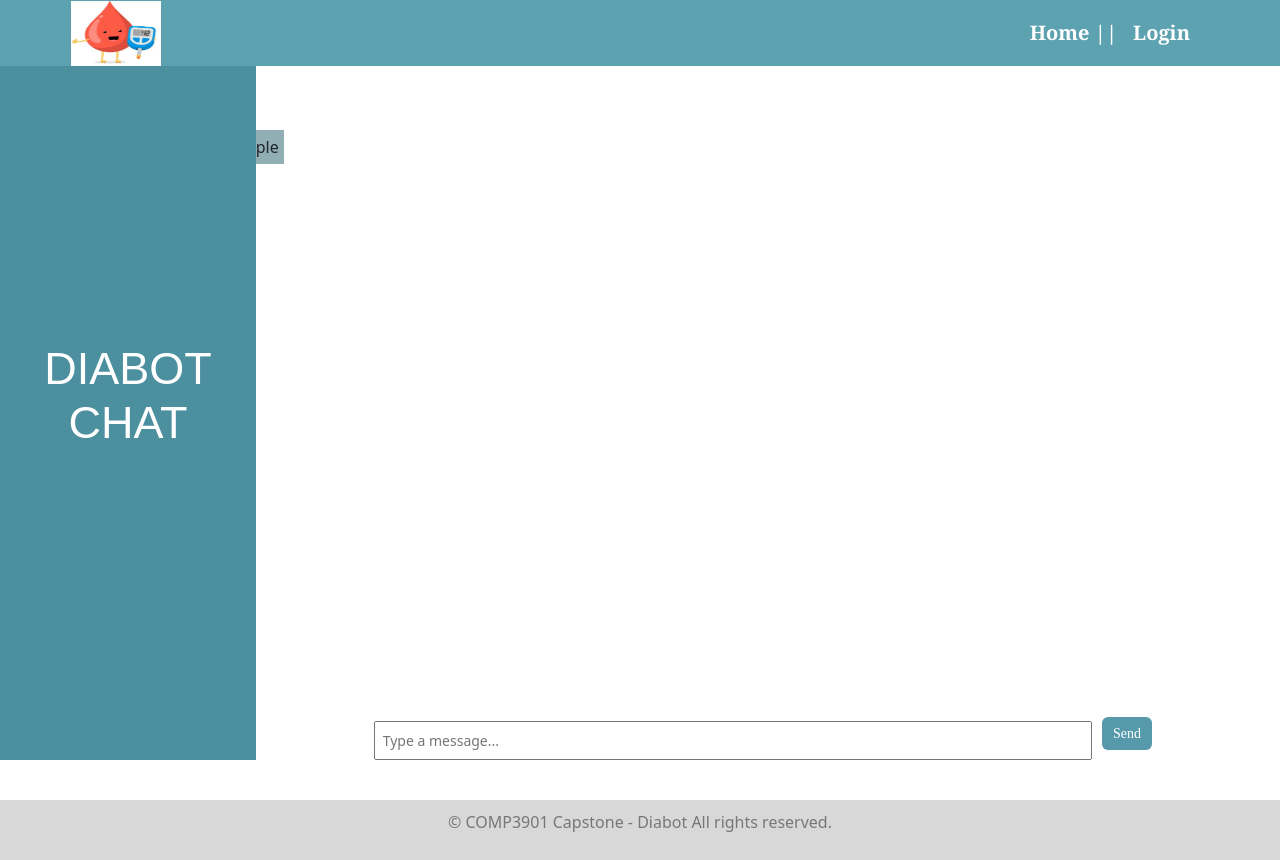
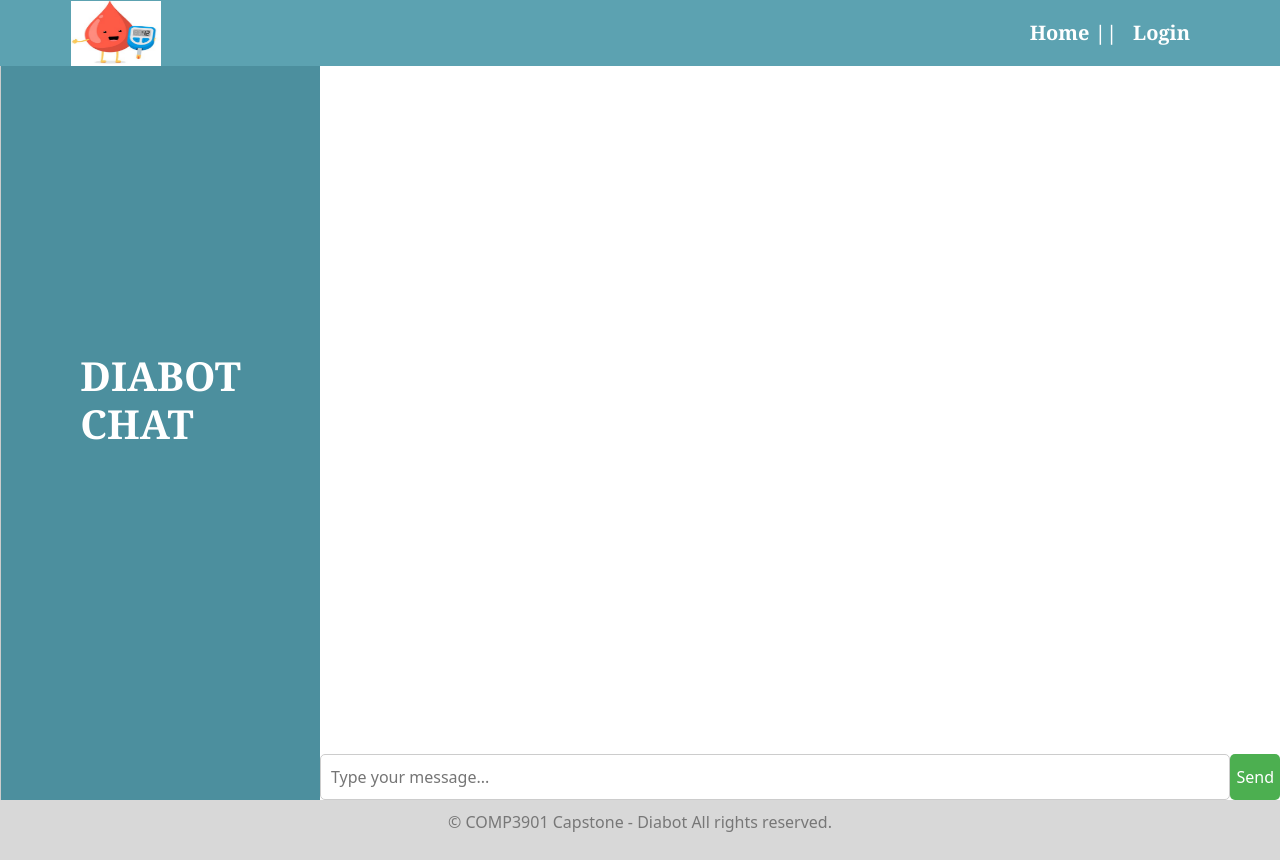
Before and after one commit to walters-skn/COMP3901-Capstone, a Vue app: page /diabot in a window 1280 px wide. Both pictures are taken after typing "Sample" into the empty fields and a click on the button "Send". Built offline with nearby package versions, Linux system fonts and the light colour scheme.

Commit message:
Diabot Chat fixed

```diff
--- a/src/components/Diabot.vue
+++ b/src/components/Diabot.vue
@@ -1,120 +1,116 @@
 
 <template>
-  <div class="chatbox-container">
-
-    <div class="chatbox-header">
-      <h2 class="head"> DIABOT CHAT </h2>
+    <div class="chat-container">
+        <div class="chat-sidebar">
+            <h1> <b><strong>DIABOT <br> CHAT</strong></b></h1>
         </div>
-
-    <div class="chatbox">
-
-      <div class="chatbox-body">
-        <div v-for="(message, index) in messages" :key="index" class="message" :class="{ 'user-message': message.isUserMessage }">
+    <div class="chat-content">
+        <div class="chat-messages">
+            <div v-for="message in messages" :key="message.id" class="message" :class="{ 'user-message': message.from === 'user', 'bot-message': message.from === 'bot' }">
                 <div class="message-content">
-            {{ message.content }}
+                    {{ message.text }}
                 </div>
             </div>
         </div>
-
-        <div class="chatbox-footer">
-            <input type="text" v-model="newMessage" placeholder="Type a message..." @keydown.enter="sendMessage">
-            <button class="btn" @click="sendMessage">Send</button>
+    <div class="chat-input">
+        <input v-model="inputText" @keydown.enter="sendMessage" placeholder="Type your message..." />
+        <button @click="sendMessage">Send</button>
     </div>
   </div>
     </div>
   </template>
 
   <script>
+  import { reactive, ref } from 'vue';
 
   export default {
-    name: 'DiaBot',
-      data() {
-      return {
-          messages: [],
-          newMessage: ''
+  name: 'diaBot',
+  setup() {
+    const messages = reactive([]);
+    const inputText = ref('');
+
+    const sendMessage = () => {
+      const text = inputText.value.trim();
+      if (text) {
+        messages.push({ id: Date.now(), text, from: 'user' });
+        inputText.value = '';
+      }
     };
+
+    return { messages, inputText, sendMessage };
   },
-      methods: {
-      sendMessage() {
-          if (this.newMessage.trim() !== '') {
-          this.messages.push({ content: this.newMessage, isUserMessage: true });
-          this.newMessage = '';
-          }
-      }
-      }
   };
   </script>
 
   <style scoped>
-  .chatbox-container{
-    width: 80%;
-    margin-left:0;
-    /* height:90vh; */
-    /* display: flex; */
-    /* flex-direction: row; */
+
+    .chat-container{
+        display: flex;
+        width: 100%;
+        height: 100vh;
+        margin: 0 auto;
     }
 
-  .chatbox-header {
-    position: absolute;
-    left: 0;
-    width: 20%;
-    height: 90vh;
-    /* padding: 50px; */
+    .chat-content{
+        display: flex;
+        flex-direction: column;
+        flex: 1;
+    }
+
+    .chat-messages{
+        flex:1;
+        font-size: 10px;
+    }
+
+    .message{
+        font-size: 20px;
+    }
+
+    .user-message{
+        background-color: #898a8a;
+        border-radius: 5px;
+        align-self: flex-end;
+    }
+
+    .bot-message{
+        background-color: #e2e2e2;
+        border-radius: 5px;
+        align-self: flex-start;
+    }
+
+    .chat-input{
+        display: flex;
+        justify-content: flex-end;
+    }
+
+    .chat-input input {
+        flex: 1;
+        padding: 10px;
+        border-radius: 5px;
+        border: 1px solid #ccc;
+    }
+
+    .chat-input button {
+         border-radius: 5px;
+        background-color: #4caf50;
+        color: #fff;
+        border: none;
+        cursor: pointer;
+    }
+
+    .chat-sidebar {
+        width: 25%;
+        padding: 5px;
+        border-left: 1px solid #ccc;
         background-color: #4C8F9E;
+    }
+
+    .chat-sidebar h1 {
         color: white;
-    font-family: 'Times New Roman', Times, serif;
+        font-family: Georgia, 'Times New Roman', Times, serif;
         display: flex;
         align-items: center;
+        justify-content: center;
+        height: 100%;
     }
-  .head{
-  font-family: fantasy;
-  color: white;
-  text-align: center;
-  font-size:45px;
-  }
-
-  .chatbox-body {
-    padding: 90px;
-  }
-
-  .chatbox {
-    display: flex;
-    flex-direction: row; /*this allows the "Diabot Chat" to go on the left side of the page*/
-  }
-
-.chatbox-footer {
-  display: flex;
-  align-items: flex-end;
-  height: 90vh;
-  width: 100%;
-  font-size: 14px;
-  margin-left: 0;
-}
-
-.chatbox-footer input[type="text"] {
-  flex: 1;
-  margin-right: 10px;
-  padding: 7px;
-  font-size: 14px;
-  text-align: left;
-}
-
-.chatbox-footer button {
-  padding: 5px 10px;
-  background-color: #5599ab;
-  color: white;
-  font-family: 'Times New Roman', Times, serif;
-  font-size: 14px;
-}
-
-.message {
-  padding: 5px;
-  font-size: 15px;
-  background-color: #92aeb5;
-}
-
-.message-content {
-  font-size: 16px;
-}
-
   </style>
--- a/src/components/HomePage.vue
+++ b/src/components/HomePage.vue
@@ -14,8 +14,6 @@
           patient data and medical history to tailor its recommendations and advice.
         </p>
       </div>
-      <img :src="imagePath" alt="tools" class="tools">
-
     </div>
 
   <div class="guidelines-container">
@@ -39,16 +37,11 @@
 </template>
 
 <script>
-  import ImagePath from '@/assets/img/tools.png'
 
   export default {
       name:"homePage",
-    data(){
-      return{
-        imagePath: ImagePath,
-      };
-    }
   };
+
 </script>
 
 <style scoped>
@@ -58,11 +51,6 @@
     align-items: center;
     justify-content: flex-end;
     margin: 0 auto;
-  }
-
-  .tools{
-    width: 400px;
-    height: 300px;
   }
 
   .end{
--- a/src/components/NutritionalScanner.vue
+++ b/src/components/NutritionalScanner.vue
@@ -1,9 +1,16 @@
 
 
 <template>
+
+    <div class="heading">
+        <h2> <b> <strong> Scan Meal To Get Nutritional Content of Meal </strong></b></h2>
         <p class="error">{{ error }}</p>
         <p> {{ decodedString }}</p>
+    </div>
+    <div class="scanner" >
         <qrcode-stream @init="onInit" @decode="onDecode"></qrcode-stream>
+    </div>
+
 </template>
 
 
@@ -53,6 +60,25 @@ export default{
 </script>
 
 <style scoped>
+
+    .heading{
+        display: flex;
+        flex-direction: column;
+        align-items: center;
+        justify-content: center;
+        padding-top: 15%;
+        color: #4C8F9E;
+    }
+
+    .scanner{
+        display: flex;
+        flex-direction: column;
+        align-items: center;
+        justify-content: center;
+        height: 80vh;
+        width: 100vh;
+    }
+
     .error {
     font-weight: bold;
     color: red;
--- a/src/router.js
+++ b/src/router.js
@@ -9,7 +9,6 @@ import ProfilePage from '@/components/ProfilePage.vue'
 import FooterView from '@/components/FooterView.vue'
 import DiaBot from '@/components/DiaBot.vue'
 import NavBar from '@/components/NavBar.vue';
-import NavBar2 from '@/components/NavBar.vue';
 import SubscriberPage from '@/components/SubscriberPage.vue'
 import NutritionalScanner from '@/components/NutritionalScanner.vue'
 
@@ -22,7 +21,6 @@ const routes = [
     { path: '/footer', component: FooterView},
     { path: '/diabot', component: DiaBot},
     {path: '/navbar', component: NavBar},
-    {path: '/navbar2', component: NavBar2},
     {path: '/home', component: HomePage},
     // {path: '/signout', component: SignOut}
     {path: '/subscriber', component: SubscriberPage},
--- a/src/router.min.js
+++ b/src/router.min.js
@@ -1 +1 @@
-import{createRouter,createWebHistory}from"vue-router";import LoginPage from"@/components/LoginPage.vue";import HomePage from"@/components/HomePage.vue";import RegisterPage from"@/components/RegisterPage.vue";import ProfilePage from"@/components/ProfilePage.vue";import FooterView from"@/components/FooterView.vue";import DiaBot from"@/components/DiaBot.vue";import NavBar from"@/components/NavBar.vue";import NavBar2 from"@/components/NavBar.vue";import SubscriberPage from"@/components/SubscriberPage.vue";import NutritionalScanner from"@/components/NutritionalScanner.vue";const routes=[{path:"/",component:HomePage},{path:"/login",component:LoginPage},{path:"/register",component:RegisterPage},{path:"/profile",component:ProfilePage},{path:"/footer",component:FooterView},{path:"/diabot",component:DiaBot},{path:"/navbar",component:NavBar},{path:"/navbar2",component:NavBar2},{path:"/home",component:HomePage},{path:"/subscriber",component:SubscriberPage},{path:"/scanner",component:NutritionalScanner}],router=createRouter({history:createWebHistory(),routes:routes});export default router;
+import{createRouter,createWebHistory}from"vue-router";import LoginPage from"@/components/LoginPage.vue";import HomePage from"@/components/HomePage.vue";import RegisterPage from"@/components/RegisterPage.vue";import ProfilePage from"@/components/ProfilePage.vue";import FooterView from"@/components/FooterView.vue";import DiaBot from"@/components/DiaBot.vue";import NavBar from"@/components/NavBar.vue";import SubscriberPage from"@/components/SubscriberPage.vue";import NutritionalScanner from"@/components/NutritionalScanner.vue";const routes=[{path:"/",component:HomePage},{path:"/login",component:LoginPage},{path:"/register",component:RegisterPage},{path:"/profile",component:ProfilePage},{path:"/footer",component:FooterView},{path:"/diabot",component:DiaBot},{path:"/navbar",component:NavBar},{path:"/home",component:HomePage},{path:"/subscriber",component:SubscriberPage},{path:"/scanner",component:NutritionalScanner}],router=createRouter({history:createWebHistory(),routes:routes});export default router;
```
Lines whose indentation alone changed are shown as unchanged.
